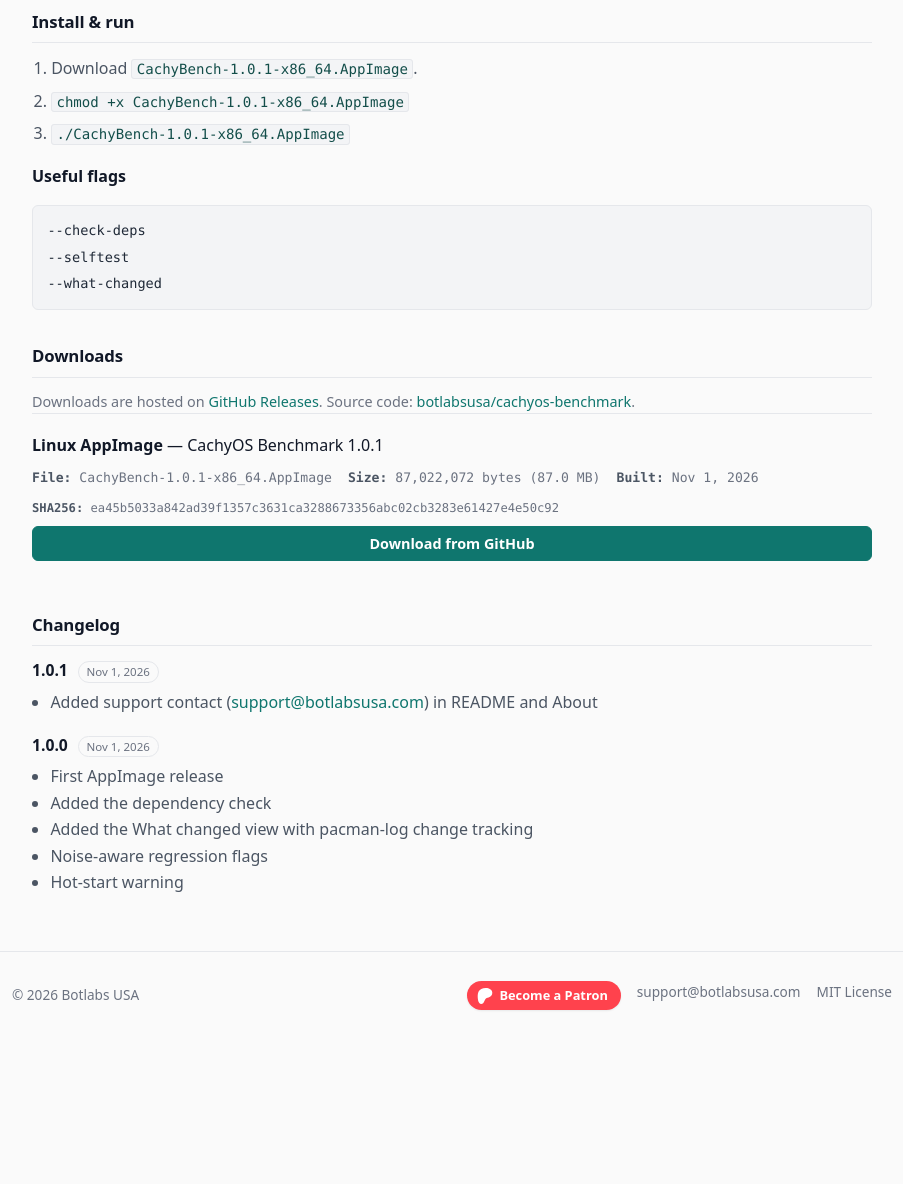
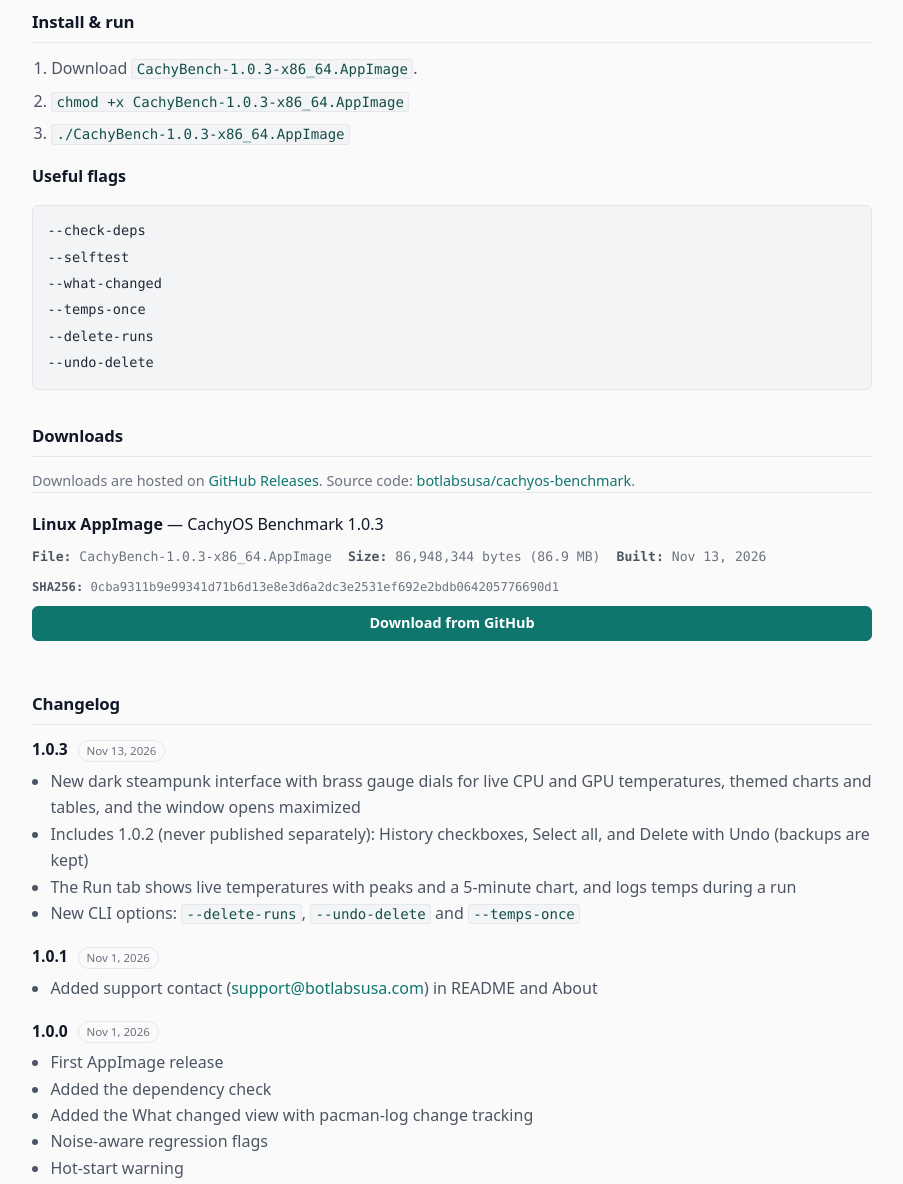
Before and after one commit to botlabsusa/botlabsusa.github.io, a plain HTML site: page apps/cachyos-benchmark.html in a window 1280 px wide. Shown: the part 1360-2544 px from the top of the page, without its empty margins (188-1091 px from the left). Before the commit the page ends 2399 px from the top, so only its background shows below. Drawn offline with Linux system fonts and the light colour scheme.

Commit message:
CachyOS Benchmark v1.0.3 downloads
Update the CachyOS Benchmark page and home-page card to the 1.0.3 AppImage, size, SHA256, and changelog.

```diff
--- a/apps/cachyos-benchmark.html
+++ b/apps/cachyos-benchmark.html
@@ -50,7 +50,7 @@
             you had at the time.
           </p>
           <div class="badges">
-            <span class="badge badge-accent">Version 1.0.1</span>
+            <span class="badge badge-accent">Version 1.0.3</span>
             <span class="badge">Linux x86_64 · CachyOS</span>
             <span class="badge"><a href="/license.html">MIT License</a></span>
           </div>
@@ -93,39 +93,51 @@
       <h2 class="section" id="install">Install &amp; run</h2>
       <div class="install-box">
         <ol>
-          <li>Download <code>CachyBench-1.0.1-x86_64.AppImage</code>.</li>
-          <li><code>chmod +x CachyBench-1.0.1-x86_64.AppImage</code></li>
-          <li><code>./CachyBench-1.0.1-x86_64.AppImage</code></li>
+          <li>Download <code>CachyBench-1.0.3-x86_64.AppImage</code>.</li>
+          <li><code>chmod +x CachyBench-1.0.3-x86_64.AppImage</code></li>
+          <li><code>./CachyBench-1.0.3-x86_64.AppImage</code></li>
         </ol>
         <p style="margin-top:1rem"><strong>Useful flags</strong></p>
         <pre><code>--check-deps
 --selftest
---what-changed</code></pre>
+--what-changed
+--temps-once
+--delete-runs
+--undo-delete</code></pre>
       </div>
 
       <h2 class="section" id="downloads">Downloads</h2>
       <div class="download-panel">
-        <p class="note">Downloads are hosted on <a href="https://github.com/botlabsusa/cachyos-benchmark/releases/tag/v1.0.1">GitHub Releases</a>. Source code: <a href="https://github.com/botlabsusa/cachyos-benchmark">botlabsusa/cachyos-benchmark</a>.</p>
+        <p class="note">Downloads are hosted on <a href="https://github.com/botlabsusa/cachyos-benchmark/releases/tag/v1.0.3">GitHub Releases</a>. Source code: <a href="https://github.com/botlabsusa/cachyos-benchmark">botlabsusa/cachyos-benchmark</a>.</p>
 
         <div class="download-item">
           <div>
-            <strong>Linux AppImage</strong> — CachyOS Benchmark 1.0.1
+            <strong>Linux AppImage</strong> — CachyOS Benchmark 1.0.3
           </div>
           <div class="download-meta">
-            <span><strong>File:</strong> CachyBench-1.0.1-x86_64.AppImage</span>
-            <span><strong>Size:</strong> 87,022,072 bytes (87.0 MB)</span>
-            <span><strong>Built:</strong> Nov 1, 2026</span>
+            <span><strong>File:</strong> CachyBench-1.0.3-x86_64.AppImage</span>
+            <span><strong>Size:</strong> 86,948,344 bytes (86.9 MB)</span>
+            <span><strong>Built:</strong> Nov 13, 2026</span>
           </div>
           <div class="download-meta hash">
-            <span><strong>SHA256:</strong> ea45b5033a842ad39f1357c3631ca3288673356abc02cb3283e61427e4e50c92</span>
+            <span><strong>SHA256:</strong> 0cba9311b9e99341d71b6d13e8e3d6a2dc3e2531ef692e2bdb064205776690d1</span>
           </div>
-          <a class="btn btn-download" href="https://github.com/botlabsusa/cachyos-benchmark/releases/download/v1.0.1/CachyBench-1.0.1-x86_64.AppImage" data-file="CachyBench-1.0.1-x86_64.AppImage" data-goatcounter-click="download-cachyos-benchmark-appimage" data-goatcounter-title="CachyBench-1.0.1-x86_64.AppImage">Download from GitHub</a>
+          <a class="btn btn-download" href="https://github.com/botlabsusa/cachyos-benchmark/releases/download/v1.0.3/CachyBench-1.0.3-x86_64.AppImage" data-file="CachyBench-1.0.3-x86_64.AppImage" data-goatcounter-click="download-cachyos-benchmark-appimage" data-goatcounter-title="CachyBench-1.0.3-x86_64.AppImage">Download from GitHub</a>
         </div>
       </div>
 
       <h2 class="section" id="changelog">Changelog</h2>
       <div class="changelog">
         <dl>
+          <dt>1.0.3 <span class="badge">Nov 13, 2026</span></dt>
+          <dd>
+            <ul>
+              <li>New dark steampunk interface with brass gauge dials for live CPU and GPU temperatures, themed charts and tables, and the window opens maximized</li>
+              <li>Includes 1.0.2 (never published separately): History checkboxes, Select all, and Delete with Undo (backups are kept)</li>
+              <li>The Run tab shows live temperatures with peaks and a 5-minute chart, and logs temps during a run</li>
+              <li>New CLI options: <code>--delete-runs</code>, <code>--undo-delete</code> and <code>--temps-once</code></li>
+            </ul>
+          </dd>
           <dt>1.0.1 <span class="badge">Nov 1, 2026</span></dt>
           <dd>
             <ul>
```
Also changed, not shown: index.html (+1 -1 lines).
